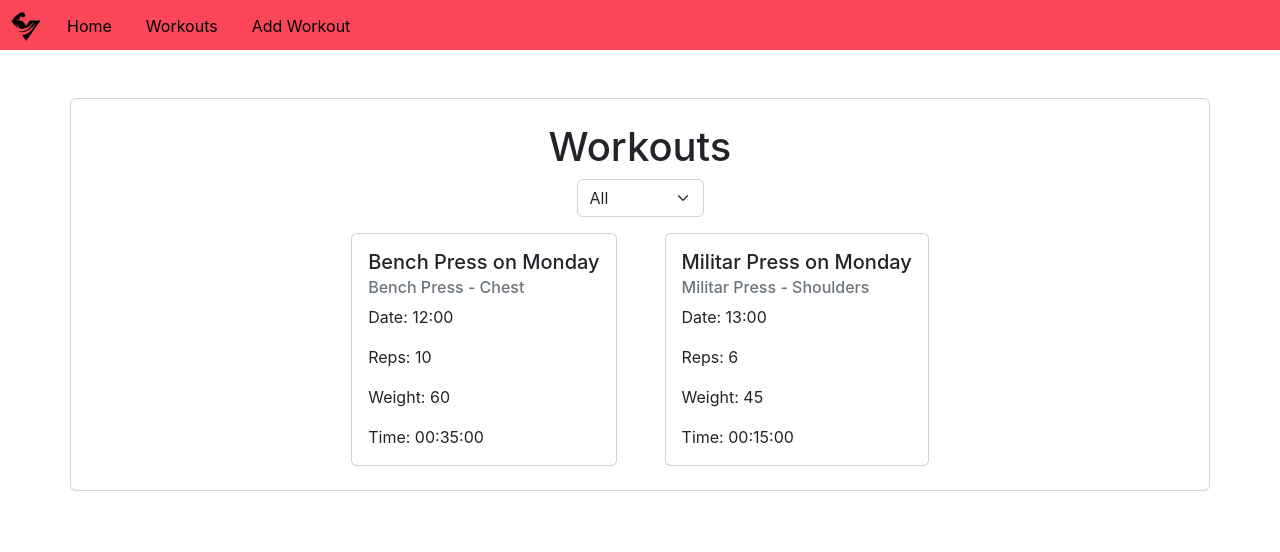
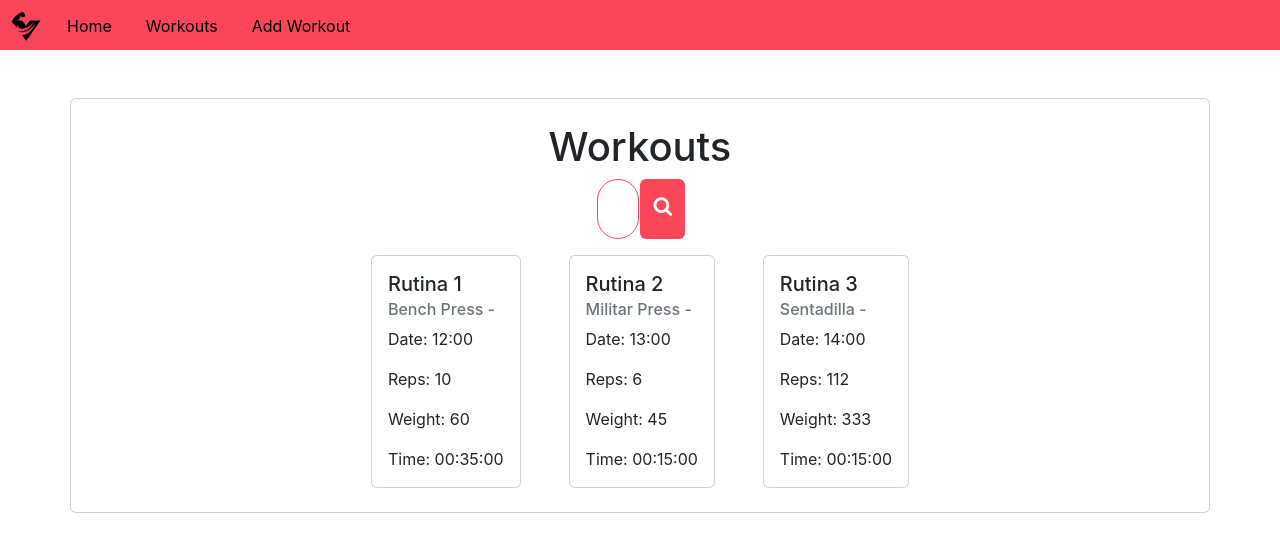
Before and after one commit to LuiRui07/FlexFit, a React (Create React App) app in the folder FrontEnd/: page /workouts in a window 1280 px wide. Shown: the top 552 px of the page. Built offline with nearby package versions, Linux system fonts and the light colour scheme.

Commit message:
Barra de busqueda

```diff
--- a/FrontEnd/src/Routes/AllWorkouts.js
+++ b/FrontEnd/src/Routes/AllWorkouts.js
@@ -1,60 +1,60 @@
 import { useState } from "react";
+import "../css/AllWorkouts.css";
 import HeaderFF from "../Routes/HeaderFF.js";
 
 export default function AllWorkouts() {
-
   const WorkoutDB = [
     {
-            name: "Bench Press on Monday",
+      name: "Rutina 1",
       date: "12:00",
       reps: 10,
       weight: 60,
       time: "00:35:00",
       workoutType: {
         name: "Bench Press",
-                image: "https://us.123rf.com/450wm/volyk/volyk1709/volyk170900096/85501646-hombre-levantando-m%C3%BAsculos-en-press-de-banca.jpg",
-                bodyPart: "Chest"
-            }
+        image:
+          "https://us.123rf.com/450wm/volyk/volyk1709/volyk170900096/85501646-hombre-levantando-m%C3%BAsculos-en-press-de-banca.jpg",
+      },
     },
     {
-            name: "Militar Press on Monday",
+      name: "Rutina 2",
       date: "13:00",
       reps: 6,
       weight: 45,
       time: "00:15:00",
       workoutType: {
         name: "Militar Press",
-                image: "https://us.123rf.com/450wm/lioputra/lioputra2206/lioputra220600144/187453581-man-doing-seated-barbell-shoulder-press-exercise-flat-vector-illustration-isolated-on-white.jpg?ver=6",
-                bodyPart: "Shoulders"
-            }
+        image:
+          "https://us.123rf.com/450wm/lioputra/lioputra2206/lioputra220600144/187453581-man-doing-seated-barbell-shoulder-press-exercise-flat-vector-illustration-isolated-on-white.jpg?ver=6",
       },
-    ]
+    },
+    {
+      name: "Rutina 3",
+      date: "14:00",
+      reps: 112,
+      weight: 333,
+      time: "00:15:00",
+      workoutType: {
+        name: "Sentadilla",
+        image:
+          "https://us.123rf.com/450wm/lioputra/lioputra2206/lioputra220600144/187453581-man-doing-seated-barbell-shoulder-press-exercise-flat-vector-illustration-isolated-on-white.jpg?ver=6",
+      },
+    },
+  ];
 
   const [workouts, setWorkouts] = useState(WorkoutDB);
 
-    const filterByMuscle = (e) => {
-        const selectedMuscle = e.target.value;
-        if (selectedMuscle === "All") {
-            setWorkouts(WorkoutDB);
-        } else{
-            const filteredWorkouts = WorkoutDB.filter((workout) => workout.workoutType.bodyPart === selectedMuscle);
-            setWorkouts(filteredWorkouts);
-        }
-
-    }
-
   return (
     <div>
-            <HeaderFF/>
+      <HeaderFF />
       <div className="mt-5 card container p-4 justify-content-center align-items-center overflow-auto ">
         <h1>Workouts</h1>
 
         <div className="d-flex pb-3">
-                    <select className="form-select" onChange={filterByMuscle}>
-                        <option value="All">All</option>
-                        <option value="Chest">Chest</option>
-                        <option value="Shoulders">Shoulders</option>
-                    </select>
+          <input className="input" type="text" placeholder="Buscar"></input>
+          <div className="btn" id="search">
+            <i className="fa fa-search"></i>
+          </div>
         </div>
 
         <div className="d-flex gap-5 cardTag" id="cardsSport">
@@ -62,7 +62,9 @@ export default function AllWorkouts() {
             <div className="card">
               <div className="card-body">
                 <h5 className="card-title">{workout.name}</h5>
-                                <h6 className="card-subtitle mb-2 text-muted">{workout.workoutType.name} - {workout.workoutType.bodyPart}</h6>
+                <h6 className="card-subtitle mb-2 text-muted">
+                  {workout.workoutType.name} - {workout.workoutType.bodyPart}
+                </h6>
                 <p className="card-text">Date: {workout.date}</p>
                 <p className="card-text">Reps: {workout.reps}</p>
                 <p className="card-text">Weight: {workout.weight}</p>
@@ -73,6 +75,5 @@ export default function AllWorkouts() {
         </div>
       </div>
     </div>
-
   );
 }
--- a/FrontEnd/src/Routes/Home.js
+++ b/FrontEnd/src/Routes/Home.js
@@ -1,21 +1,19 @@
 import HeaderFF from "./HeaderFF";
-import '../css/Home.css'
+import "../css/Home.css";
 
-import axios from 'axios';
+import axios from "axios";
 
 export default function Home() {
-
-  axios.get('http://localhost:7777/api/exercise').then((res) => {
+  axios.get("http://localhost:7777/api/exercise").then((res) => {
     console.log(res.data);
   });
 
-
   return (
     <div className="h-100">
-      <HeaderFF/>
+      <HeaderFF />
       <div className="fuerte">
         <h1>
-          Hola @bellaco<br></br>
+          Hola @username<br></br>
           Ready to do exercise?
         </h1>
       </div>
--- /dev/null
+++ b/FrontEnd/src/css/AllWorkouts.css
@@ -0,0 +1,33 @@
+.input {
+  outline: none;
+  box-sizing: border-box;
+  height: 60px;
+  width: 0px;
+  padding: 0 20px;
+  border-radius: 40px;
+  font-size: 20px;
+  border: 1px solid #fb465a;
+  transition: all 0.7s ease;
+}
+
+.btn#search {
+  background: #fb465a;
+  transition: 0.5s;
+  margin-left: 2%;
+}
+
+.btn i {
+  font-size: 20px;
+  color: white;
+  line-height: 40px;
+  transition: all 0.7s ease;
+  height: auto;
+}
+
+.container:hover input {
+  width: 350px;
+}
+
+.container:hover i {
+  transform: rotate(-360deg);
+}
--- a/FrontEnd/src/css/Home.css
+++ b/FrontEnd/src/css/Home.css
@@ -1,12 +1,14 @@
-*{
+* {
   padding: 0;
   margin: 0;
 }
 
-.fuerte{
-    background-image: url('../images/Biceps.png');
+.fuerte {
+  background-image: url("../images/Biceps.png");
   background-size: cover;
   height: 100vh;
   color: white;
   font-size: 70px;
+  padding-left: 2%;
+  padding-top: 1%;
 }
```
Also changed, not shown: FrontEnd/src/css/AddWorkout.css (+7 -7 lines). Lines whose indentation alone changed are shown as unchanged.
